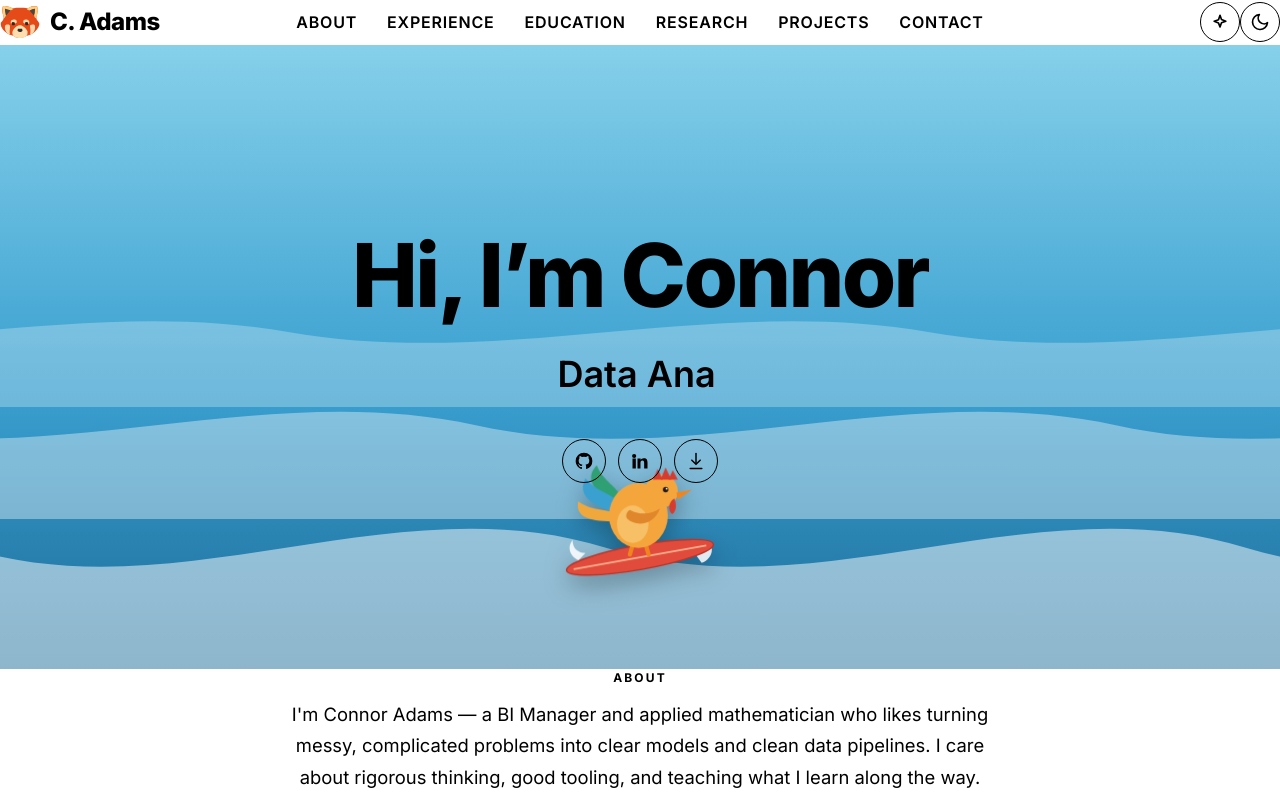
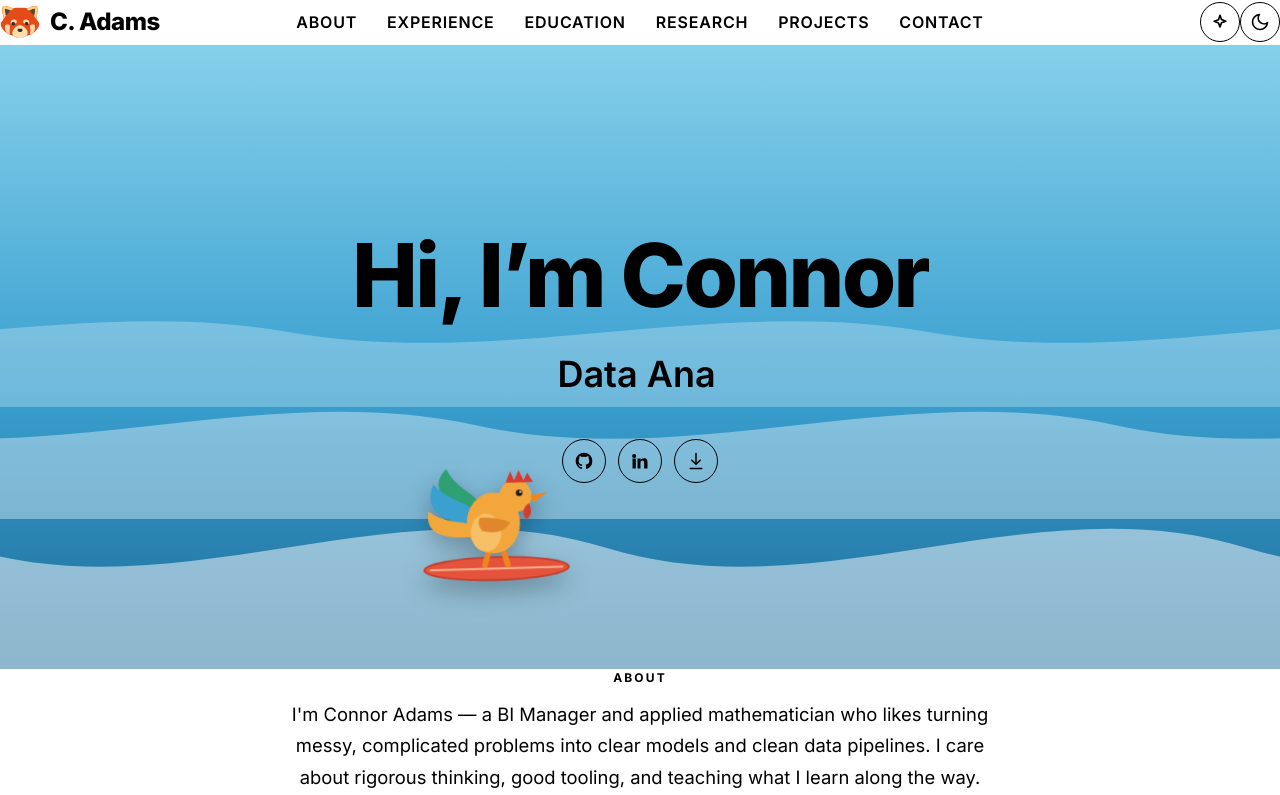
Before and after one commit to ConnorLAdams/My-Website, a React (Vite) app in the folder frontend/: page / in a window 1280 px wide. Shown: the top 795 px of the page. Built offline with nearby package versions, Linux system fonts and the light colour scheme; the HTML template or start-up script is replaced by a standard one.

Commit message:
fix: chicken joe

```diff
--- a/frontend/src/components/OceanScene.jsx
+++ b/frontend/src/components/OceanScene.jsx
@@ -9,14 +9,13 @@ export default function OceanScene() {
       <div className="ocean__wave ocean__wave--back" />
       <div className="ocean__wave ocean__wave--mid" />
       <div className="ocean__wave ocean__wave--front" />
-      <img
-        className="ocean__surfer"
-        src="/assets/surfing-rooster.svg"
-        alt=""
-        width="240"
-        height="210"
-        loading="eager"
-      />
+      <div className="ocean__surfer">
+        <div
+          className="ocean__surfer__sprite"
+          role="img"
+          aria-label="A rooster surfing a wave"
+        />
+      </div>
     </div>
   );
 }
--- a/frontend/src/index.css
+++ b/frontend/src/index.css
@@ -450,14 +450,27 @@
 
   .ocean__surfer {
     position: absolute;
-    left: 50%;
-    bottom: 13%;
-    width: clamp(96px, 14vw, 172px);
-    height: auto;
-    transform: translateX(-50%);
+    left: 0;
+    bottom: 12%;
+    width: clamp(120px, 16vw, 190px);
+    aspect-ratio: 200 / 180;
+    /* Centered fallback (used when travel animation is disabled). */
+    transform: translateX(calc(50vw - 50%));
+    will-change: transform;
+    animation: surf-travel 14s linear infinite;
+  }
+
+  .ocean__surfer__sprite {
+    width: 100%;
+    height: 100%;
     transform-origin: center bottom;
     filter: drop-shadow(0 10px 12px rgba(0, 0, 0, 0.28));
-    animation: surfer-bob 3.6s ease-in-out infinite;
+    background-image: url("/assets/surfing-rooster-sprite.svg");
+    background-repeat: no-repeat;
+    background-size: 400% 100%;
+    background-position: 0% 50%;
+    animation: surf-cycle 0.8s steps(4, jump-none) infinite,
+      surf-bob 3s ease-in-out infinite;
   }
 
   /* ---- Hero background: readability scrim (both palettes) ---- */
@@ -598,9 +611,18 @@
   to   { transform: translateX(-50%); }
 }
 
-@keyframes surfer-bob {
-  0%, 100% { transform: translateX(-50%) translateY(0) rotate(-3deg); }
-  50%      { transform: translateX(-50%) translateY(-10px) rotate(3deg); }
+@keyframes surf-bob {
+  0%, 100% { transform: translateY(0) rotate(-2deg); }
+  50%      { transform: translateY(-8px) rotate(2deg); }
+}
+
+@keyframes surf-travel {
+  from { transform: translateX(-25vw); }
+  to   { transform: translateX(100vw); }
+}
+
+@keyframes surf-cycle {
+  to { background-position-x: 100%; }
 }
 
 @media (prefers-reduced-motion: reduce) {
@@ -608,7 +630,8 @@
      opacity fade; also disable the background animation here for completeness. */
   .img-skeleton { animation: none; }
   .ocean__wave,
-  .ocean__surfer { animation: none; }
+  .ocean__surfer,
+  .ocean__surfer__sprite { animation: none; }
 }
 
 code {
```
Also changed, not shown: frontend/public/assets/surfing-rooster-sprite.svg (added), frontend/public/assets/surfing-rooster.svg (deleted).
